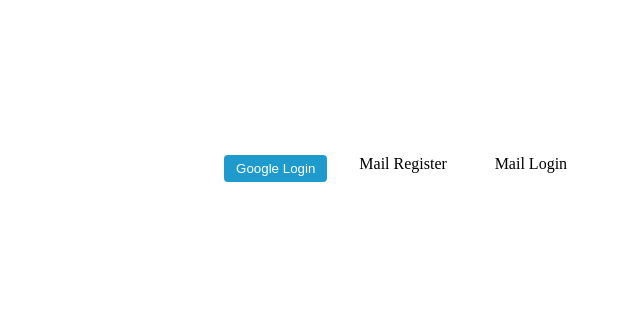
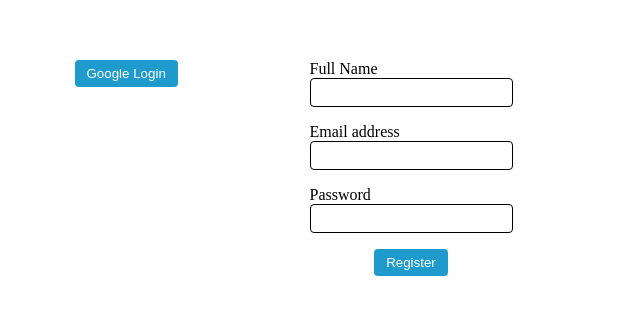
Before and after one commit to pimentafm/ifcjs-course, a React (Create React App) app: page / in a window 1280 px wide. Shown: the part 240-554 px from the top of the page, without its empty margins (237-877 px from the left). Built offline with nearby package versions, Linux system fonts and the light colour scheme; no server answers.

Commit message:
Add MailRegister

```diff
--- a/src/App.css
+++ b/src/App.css
@@ -19,6 +19,17 @@
     gap: 32px;
 }
 
+.coolLabel {
+    display: flex;
+    flex-direction: column;
+}
+
+.coolField {
+    border-radius: 0.25rem;
+    padding: 0.375rem 0.75rem;
+    border: 1px solid #000;
+}
+
 .coolButton {
     border: none;
     padding: 0.375rem 0.75rem;
--- a/src/components/Auth/Auth.tsx
+++ b/src/components/Auth/Auth.tsx
@@ -1,5 +1,6 @@
 import { FC } from "react";
 import { GoogleAuth } from "./GoogleAuth";
+import { MailRegister } from "./MailRegister";
 
 export const Auth: FC = () => {
   return (
@@ -7,8 +8,9 @@
       <div>
         <GoogleAuth />
       </div>
-      <div>Mail Register</div>
-      <div>Mail Login</div>
+      <div>
+        <MailRegister />{" "}
+      </div>
     </div>
   );
 };
--- /dev/null
+++ b/src/components/Auth/MailRegister.tsx
@@ -0,0 +1,45 @@
+import { FC, useState } from "react";
+
+export const MailRegister: FC = () => {
+  const [name, setName] = useState<string>("");
+  const [email, setEmail] = useState<string>("");
+  const [password, setPassword] = useState<string>("");
+
+  return (
+    <form className="contentFlexVertical">
+      <label className="coolLabel">
+        Full Name
+        <input
+          className="coolField"
+          type="name"
+          value={name}
+          onChange={(event) => setName(event.target.value)}
+        ></input>
+      </label>
+
+      <label className="coolLabel">
+        Email address
+        <input
+          className="coolField"
+          type="email"
+          value={email}
+          onChange={(event) => setEmail(event.target.value)}
+        ></input>
+      </label>
+
+      <label className="coolLabel">
+        Password
+        <input
+          className="coolField"
+          type="password"
+          value={password}
+          onChange={(event) => setPassword(event.target.value)}
+        ></input>
+      </label>
+
+      <button type="submit" className="coolButton">
+        Register
+      </button>
+    </form>
+  );
+};
```
